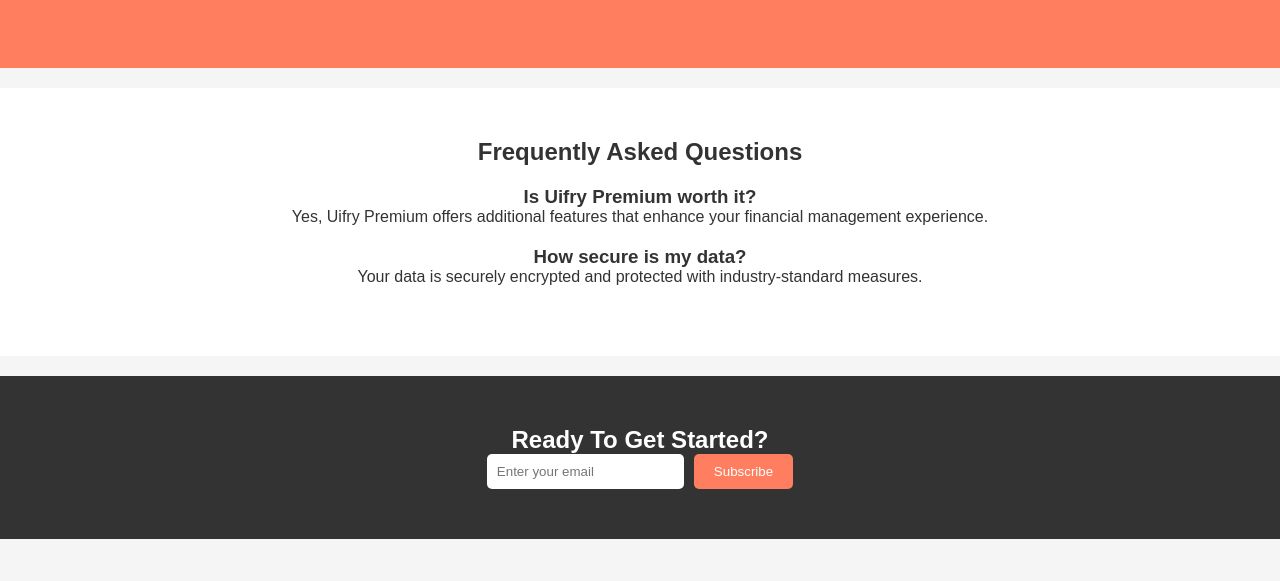
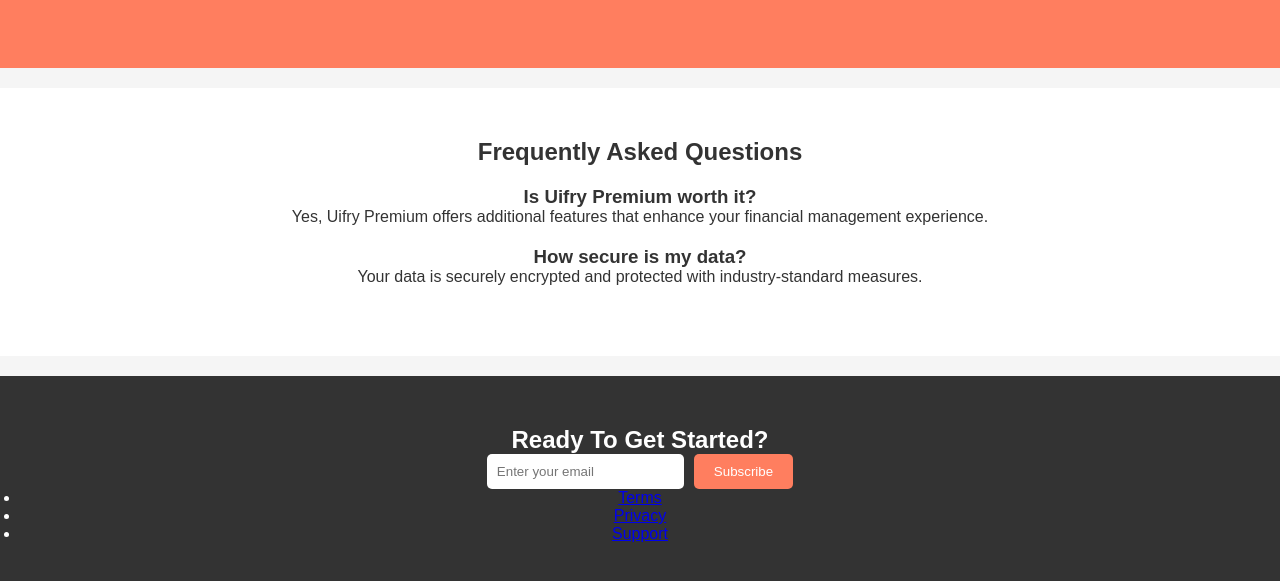
Before and after one commit to Sainath965/Batch-System-Assignment, a plain HTML site: page index.html in a window 1280 px wide. Shown: the part 1065-1646 px from the top of the page. Before the commit the page ends 1604 px from the top, so only its background shows below. Drawn offline with Linux system fonts and the light colour scheme.

Commit message:
index.html

```diff
--- a/index.html
+++ b/index.html
@@ -32,11 +32,11 @@
         <img src="phone4.png" alt="Phone 4">
     </section>
     <section class="why-choose">
+        <img src="phone5.png" alt="Phone 5">
         <div class="content">
             <h2>Why Choose Uifry?</h2>
             <p>Gain deeper financial insights with our comprehensive tools.</p>
         </div>
-        <img src="phone5.png" alt="Phone 5">
     </section>
     <section class="customizable">
         <img src="phone6.png" alt="Phone 6">
@@ -73,6 +73,11 @@
             <input type="email" placeholder="Enter your email">
             <button type="submit">Subscribe</button>
         </form>
+        <ul class="footer-nav">
+            <li><a href="#">Terms</a></li>
+            <li><a href="#">Privacy</a></li>
+            <li><a href="#">Support</a></li>
+        </ul>
     </footer>
 </body>
 </html>
```
